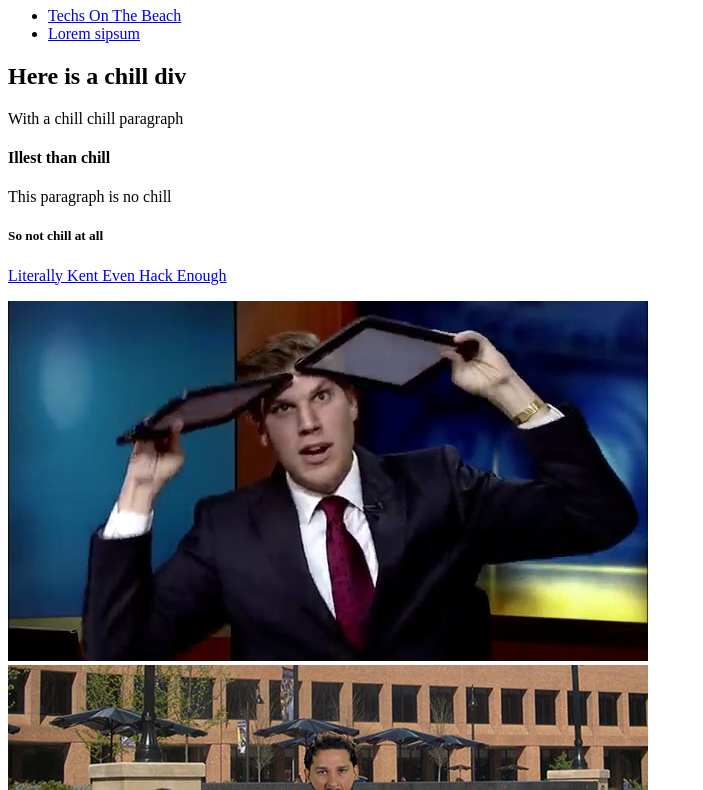
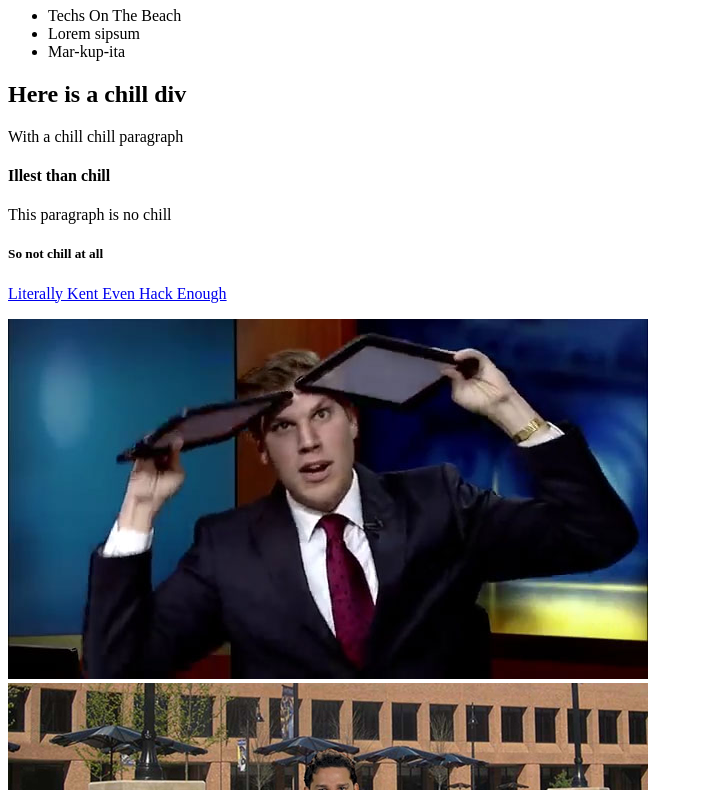
Before and after one commit to sammyanthag/HTML_Structure, a plain HTML site: page index.html in a window 1280 px wide. Shown: the part 73-863 px from the top of the page, without its empty margins (0-703 px from the left). Drawn offline with Linux system fonts and the light colour scheme.

Commit message:
Revert "Make list into list of links"
This reverts commit 7946622b349cf7b7c90fa3e5be66d911f875230f.

```diff
--- a/index.html
+++ b/index.html
@@ -10,8 +10,9 @@
         <h1>This is the chillist website</h1>
         <div>
             <ul>
-                <li><a href="https://www.google.com/" title="google">Techs On The Beach</a></li>
-                <li><a href="#" title="add title here">Lorem sipsum</a></li>
+                <li>Techs On The Beach</li>
+                <li>Lorem sipsum</li>
+                <li>Mar-kup-ita</li>
             </ul>
         </div>
         <div>
@@ -31,4 +32,6 @@
 
         <footer>Made with <i class="fa fa-heart"></i> by KHE</footer>
     </body>
+    <script>
+    </script>
 </html>
```
